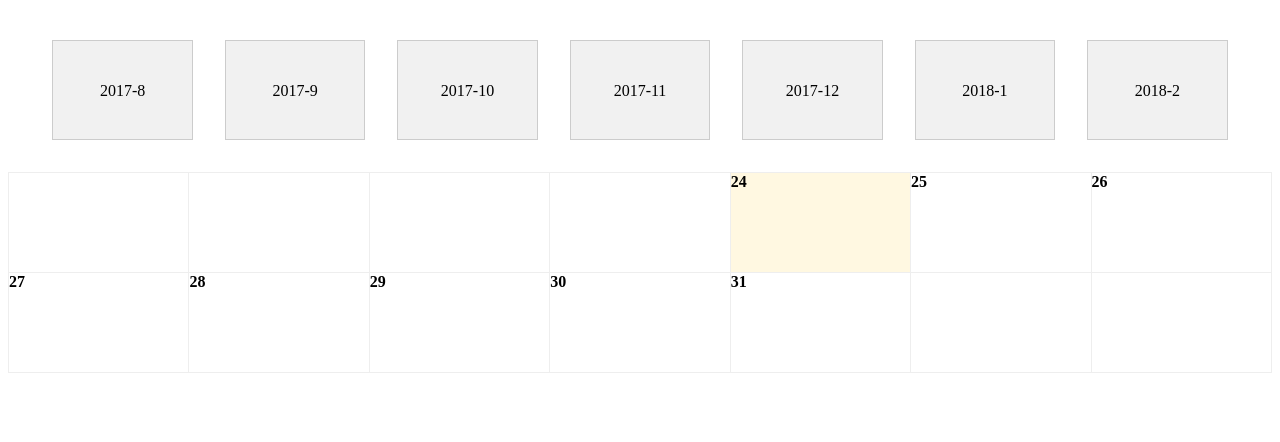
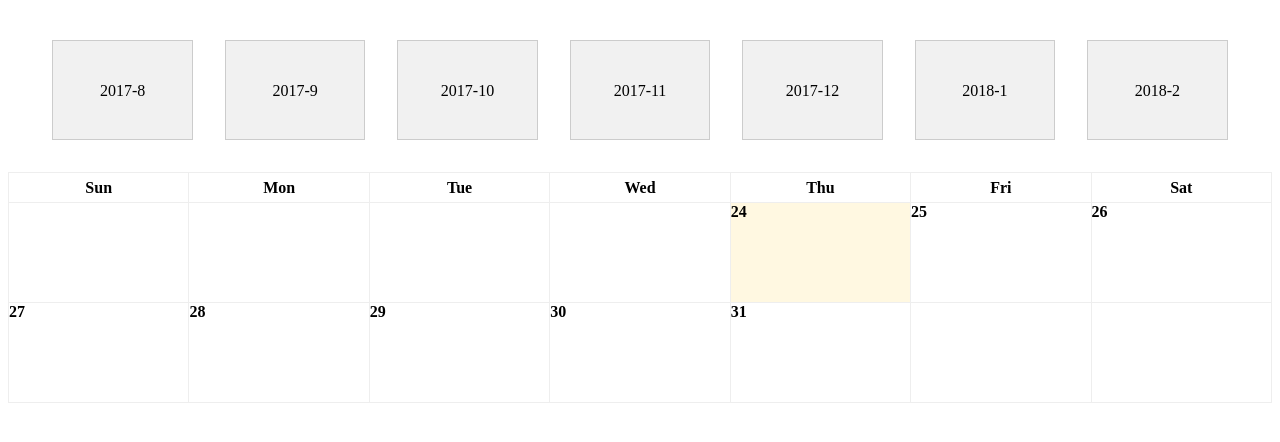
Before and after one commit to limminho/Responsive-JS-Calendar, a plain HTML site: page index.html in a window 1280 px wide. Drawn offline with nearby package versions, Linux system fonts and the light colour scheme.

Commit message:
Update index.html

```diff
--- a/index.html
+++ b/index.html
@@ -24,6 +24,8 @@
 		#cal { box-sizing: border-box; border: 1px solid #eee; border-right: 0; border-bottom: 0; width: 100%; }
 		.singleDay--box { width: 14.28571%; height: 100px; display: inline-block; }
 		.singleDay--content { box-sizing: border-box; height: 100px; border: 1px solid #eee; border-top: 0; border-left: 0; }
+		.singleDay--box.dateString { height: auto; }
+		.singleDay--box.dateString .singleDay--content { height: 30px; font-weight: bold; text-align: center; line-height: 30px; }
 		.singleDay--content.today { background-color: #FFF8E1; }
 
 		@media only screen and (max-width: 750px) {
@@ -78,6 +80,9 @@
 			lastDayOfMonth = new Date(thisYear+" "+thisMonth+" "+daysInMonth).getDay();
 			firstDayOfMonth = new Date(date).getDay();
 
+			var dateString = ['Sun','Mon','Tue','Wed','Thu','Fri','Sat'];
+			for(var i=0;i<7;i++){ outputHTML += '<div class="singleDay--box dateString"><div class="singleDay--content none">'+dateString[i]+'</div></div>'; }
+
 			for(var i=0;i<firstDayOfMonth;i++){ outputHTML += dayDiv(); }
 			for(var i=thisDate;i<=daysInMonth;i++){ outputHTML += dayDiv(new Date(thisYear+" "+thisMonth+" "+i)); }
 			for(var i=lastDayOfMonth;i<6;i++){ outputHTML += dayDiv(); }
```
